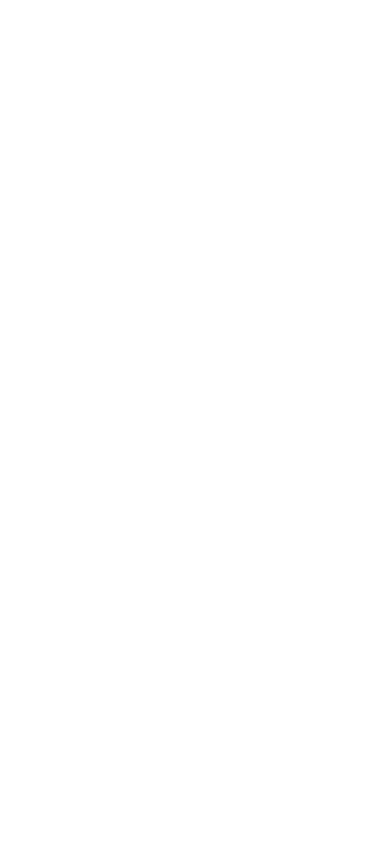
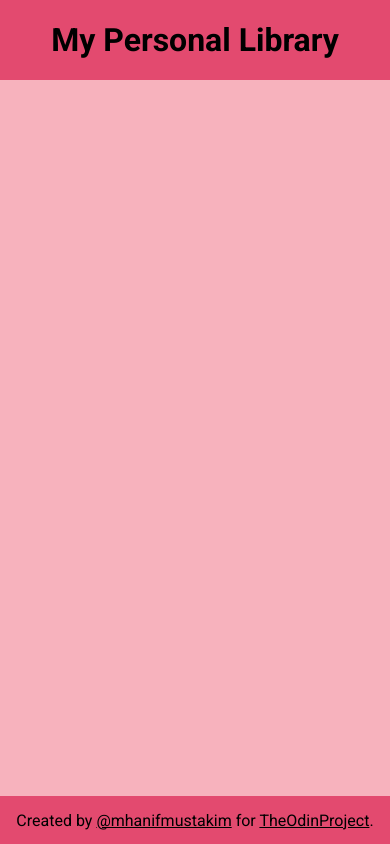
Before and after one commit to mhanifmustakim/library-odin, a plain HTML site: page index.html in a window 390 px wide. Drawn offline with Linux system fonts and the light colour scheme.

Commit message:
Add base page layout for mobile view

```diff
--- a/index.html
+++ b/index.html
@@ -6,12 +6,26 @@
     <meta http-equiv="X-UA-Compatible" content="IE=edge">
     <meta name="viewport" content="width=device-width, initial-scale=1.0">
     <title>Library | The Odin Project</title>
+    <link rel="preconnect" href="https://fonts.googleapis.com">
+    <link rel="preconnect" href="https://fonts.gstatic.com" crossorigin>
+    <link href="https://fonts.googleapis.com/css2?family=Roboto:wght@400;700&display=swap" rel="stylesheet">
     <link rel="stylesheet" href="style.css">
     <script src="main.js" defer></script>
 </head>
 
 <body>
-
+    <div id="layout-master">
+        <div id="header">
+            <h1>My Personal Library</h1>
+        </div>
+        <div id="main"></div>
+        <div id="footer">
+            <footer>
+                Created by <a href="https://github.com/mhanifmustakim">@mhanifmustakim</a> for <a
+                    href="https://www.theodinproject.com/">TheOdinProject</a>.
+            </footer>
+        </div>
+    </div>
 </body>
 
 </html>
--- a/style.css
+++ b/style.css
@@ -0,0 +1,40 @@
+*,
+*::after,
+*::before {
+    box-sizing: border-box;
+    margin: 0;
+    padding: 0;
+    font-size: inherit;
+    color: inherit;
+}
+
+:root {
+    --bg-color: #e34a6f;
+    --header-size: 5rem;
+    --footer-size: 3rem;
+    font-size: 16px;
+    font-family: 'Roboto';
+}
+
+#layout-master {
+    width: 100vw;
+    display: grid;
+    grid-template: var(--header-size) auto var(--footer-size) / 1fr;
+}
+
+#header,
+#footer {
+    background-color: var(--bg-color);
+    display: flex;
+    justify-content: center;
+    align-items: center;
+}
+
+#header {
+    font-size: 2rem;
+}
+
+#main {
+    min-height: calc(100vh - var(--header-size) - var(--footer-size));
+    background-color: #f7b2bd;
+}
```
